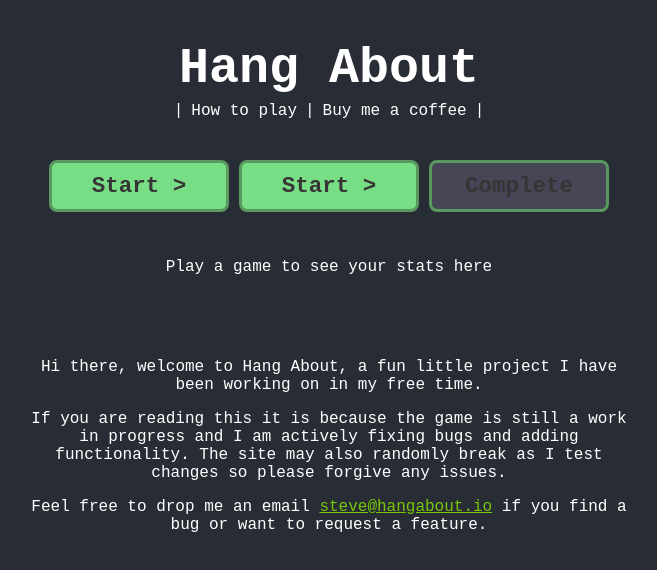
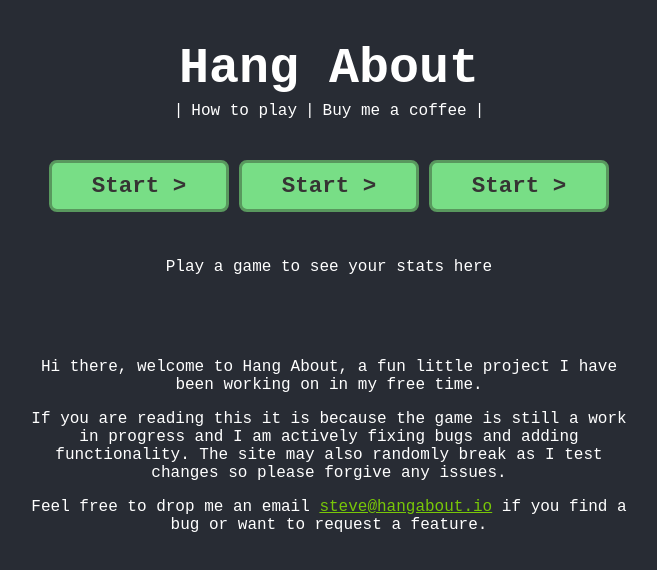
Before and after one commit to stevej763/hang-about, a React (Create React App) app: page / in a window 1280 px wide. Shown: the top 570 px of the page, without its empty margins (311-968 px from the left). Built offline with nearby package versions, Linux system fonts and the light colour scheme; the HTML template or start-up script is replaced by a standard one.

Commit message:
Experimental daily challenge spike.

```diff
--- a/src/components/CurrentWordView.tsx
+++ b/src/components/CurrentWordView.tsx
@@ -6,16 +6,26 @@ import GameEndModal from "./GameEndModal";
 import ModalPageOverlay from "./ModalPageOverlay";
 
 interface CurrentWordViewProps {
-  startingGuessArray: string[]
-  currentWord: string
-  updateGuessCount: () => void
-  currentGuessCount: number
-  gameTime: number
-  complete: (allLetters: string[]) => void
-  stopGameTimer: () => void
+  startingGuessArray: string[];
+  currentWord: string;
+  updateGuessCount: () => void;
+  currentGuessCount: number;
+  gameTime: number;
+  complete: (allLetters: string[], gameMode: string) => void;
+  stopGameTimer: () => void;
+  gameMode: string;
 }
 
-export default function CurrentWordView({startingGuessArray, currentWord, currentGuessCount, gameTime, updateGuessCount, complete, stopGameTimer}: CurrentWordViewProps) {
+export default function CurrentWordView({
+                                          startingGuessArray,
+                                          currentWord,
+                                          currentGuessCount,
+                                          gameTime,
+                                          updateGuessCount,
+                                          complete,
+                                          stopGameTimer,
+                                          gameMode
+                                        }: CurrentWordViewProps) {
 
   const emptyLetterHistory: string[] = [];
   const [keyDown, setKeyDown] = useState(false);
@@ -134,7 +144,7 @@ export default function CurrentWordView({startingGuessArray, currentWord, curren
     let previousIndex = inputIndex - 1;
     let previousInput = document.getElementById("letterInput-" + previousIndex);
     if (previousIndex === -1) {
-      previousIndex = startingGuessArray.length -1
+      previousIndex = startingGuessArray.length - 1
       previousInput = document.getElementById("letterInput-" + previousIndex);
     }
     let isAlreadyCompleted = previousInput?.classList.contains("letter-input-correct");
@@ -146,11 +156,15 @@ export default function CurrentWordView({startingGuessArray, currentWord, curren
   }
 
 
-
   return <div className={"CurrentGameLetters"}>
     <GameEndModal isVisible={gameOver}
-                  completeGame={() => complete(letterHistory)}
-                  gameStats={ {letterHistory: letterHistory, guessCount: currentGuessCount, word: currentWord, time: gameTime} }/>
+                  completeGame={() => complete(letterHistory, gameMode)}
+                  gameStats={{
+                    letterHistory: letterHistory,
+                    guessCount: currentGuessCount,
+                    word: currentWord,
+                    time: gameTime
+                  }}/>
     <ModalPageOverlay isVisible={gameOver}/>
     {getInputBoxes()}
   </div>
--- a/src/components/Game.tsx
+++ b/src/components/Game.tsx
@@ -15,13 +15,37 @@ function Game() {
     return parsedStorageData;
   }
 
+  function getDailyGameLogData() :DailyStats {
+    const today = new Date().setHours(0 , 0, 0, 0).toString();
+    const fakeDay = new Date("2022-12-16").setHours(0 , 0, 0, 0).toString();
+
+
+    const defaultDailyStats: DailyStats = {
+      date: today,
+      short: {complete: false, gameStats: {guessCount: 0, word: "", time: 0, letterHistory:[]}},
+      medium: {complete: false, gameStats: {guessCount: 0, word: "", time: 0, letterHistory:[]}},
+      long: {complete: false, gameStats: {guessCount: 0, word: "", time: 0, letterHistory:[]}}
+    }
+
+    const dailyLogString: string = localStorage.getItem("dailyGameLog") || JSON.stringify(defaultDailyStats);
+    const parsedDailyData: DailyStats = JSON.parse(dailyLogString);
+
+    if (parsedDailyData.date !== today) {
+      return defaultDailyStats
+    }
+
+    return parsedDailyData;
+  }
+
+  const [dailyGameLog, setDailyGameLog] = useState(getDailyGameLogData())
   const [gameHistory, setGameHistory] = useState(getLocalGameHistoryData())
   const [inGame, setInGame] = useState(false)
   const [gameActive, setGameActive] = useState(false)
   const [guessCount, setGuessCount] = useState(0)
   const [gameTime, setGameTime] = useState(0)
-  const [wordToGuess, setWordToGuess] = useState("none")
+  const [wordToGuess, setWordToGuess] = useState("loading")
   const [wordLengthAsArray, setWordLengthAsArray] = useState([""])
+  const [gameMode, setGameMode] = useState("")
 
   useEffect(() => {
     if (gameActive) {
@@ -43,14 +67,35 @@ function Game() {
     setGameTime(0)
   }
 
-  function completeGame(letterHistory: string[]) {
-    const updatedGameHistory = [...gameHistory];
+  function completeGame(letterHistory: string[], gameMode: string) {
     const gameStats: GameStats = {
       guessCount: guessCount,
       word: wordToGuess,
       time: gameTime,
       letterHistory: letterHistory
     }
+    let currentDailyGameLog: DailyStats = dailyGameLog
+
+    switch (gameMode) {
+      case "short":
+        currentDailyGameLog.short.complete =true;
+        currentDailyGameLog.short.gameStats = gameStats
+        break;
+      case "medium":
+        currentDailyGameLog.medium.complete =true;
+        currentDailyGameLog.medium.gameStats = gameStats
+
+        break;
+      case "long":
+        currentDailyGameLog.long.complete =true;
+        currentDailyGameLog.long.gameStats = gameStats
+
+        break;
+    }
+    setDailyGameLog(currentDailyGameLog)
+
+    localStorage.setItem("dailyGameLog", JSON.stringify(currentDailyGameLog));
+    const updatedGameHistory = [...gameHistory];
     updatedGameHistory.push(gameStats)
     setGameHistory(updatedGameHistory);
     const existingGameData: GameStats[] = getLocalGameHistoryData()
@@ -70,51 +115,45 @@ function Game() {
     setGameActive(false)
   }
 
-  function triggerGameFor(newWord: string) {
+  function triggerGameFor(newWord: string, gameMode: string) {
     const guessArray = createEmptyArrayForWord(newWord);
     resetGameTimer()
     resetGuessCount()
     setWordToGuess(newWord)
     setWordLengthAsArray(guessArray)
+    setGameMode(gameMode)
     setInGame(true)
     setGameActive(true)
   }
 
   async function startUnlimitedMode() {
     const newWord = await getRandomWord();
-    triggerGameFor(newWord);
+    triggerGameFor(newWord, "unlimited");
   }
 
   async function shortRoundMode() {
     const newWord = await getShortDailyWord();
-    triggerGameFor(newWord)
+    triggerGameFor(newWord, "short")
   }
   async function mediumRoundMode() {
     const newWord = await getMediumDailyWord();
-    triggerGameFor(newWord)
+    triggerGameFor(newWord, "medium")
   }
   async function longRoundMode() {
     const newWord = await getLongDailyWord();
-    triggerGameFor(newWord)
+    triggerGameFor(newWord, "long")
   }
 
 
   function mainView() {
     if (!inGame) {
-
-      const dailyStats: DailyStats = {
-        short: {complete: false},
-        medium: {complete: false},
-        long: {complete: true}
-      }
-
       return <LandingPage
           unlimitedModeAction={startUnlimitedMode}
           shortRoundAction={shortRoundMode}
           mediumRoundAction={mediumRoundMode}
           longRoundAction={longRoundMode}
           gameStats={gameHistory}
-          dailyStats={dailyStats}
+          dailyStats={dailyGameLog}
       />
     } else {
       return (
@@ -126,6 +165,7 @@ function Game() {
                 currentGuessCount={guessCount}
                 gameTime={gameTime}
                 complete={completeGame}
+                gameMode={gameMode}
                 stopGameTimer={startGameTimer}
             />
 
```
Also changed, not shown: src/components/types.ts (+4 -3 lines). Lines whose indentation alone changed are shown as unchanged.
